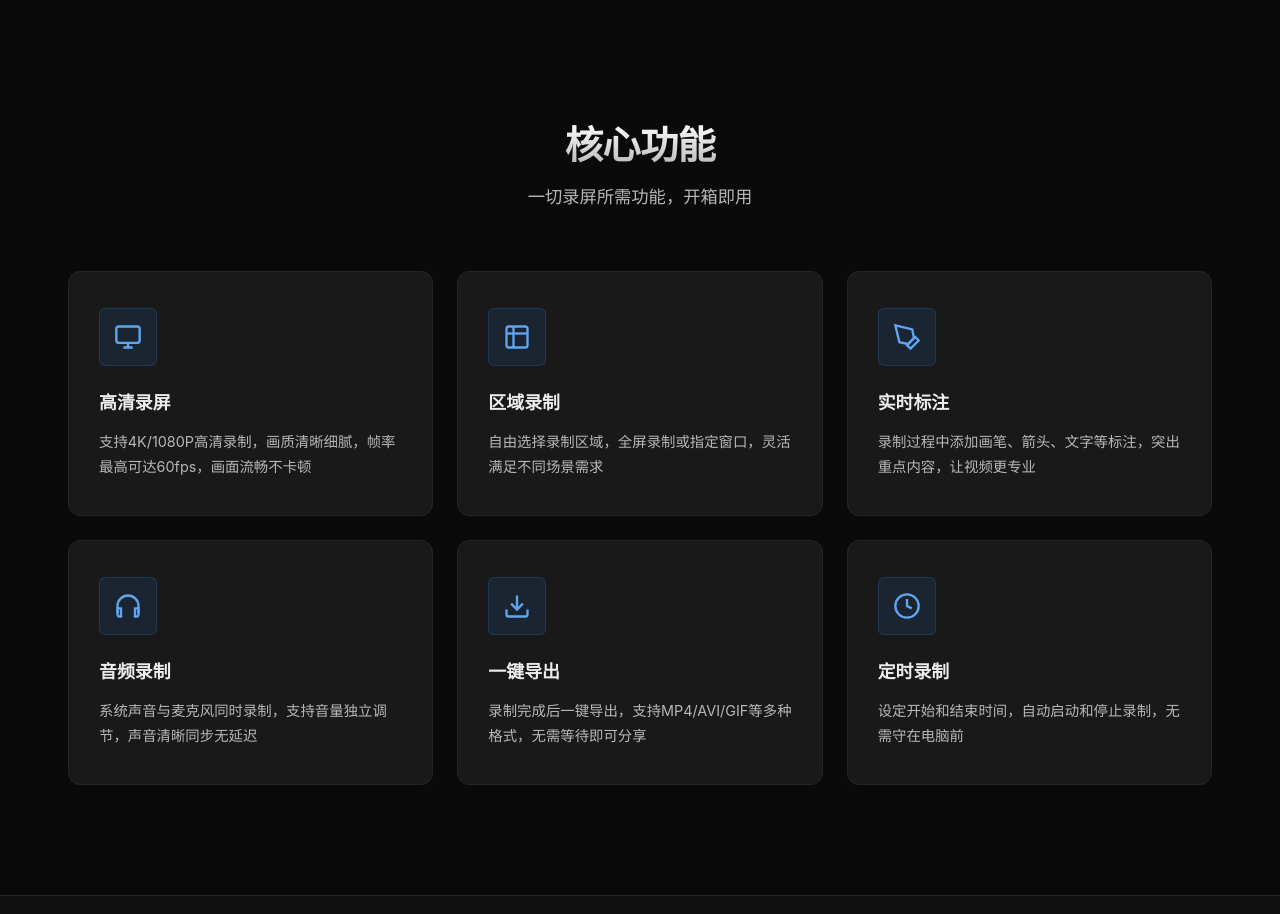
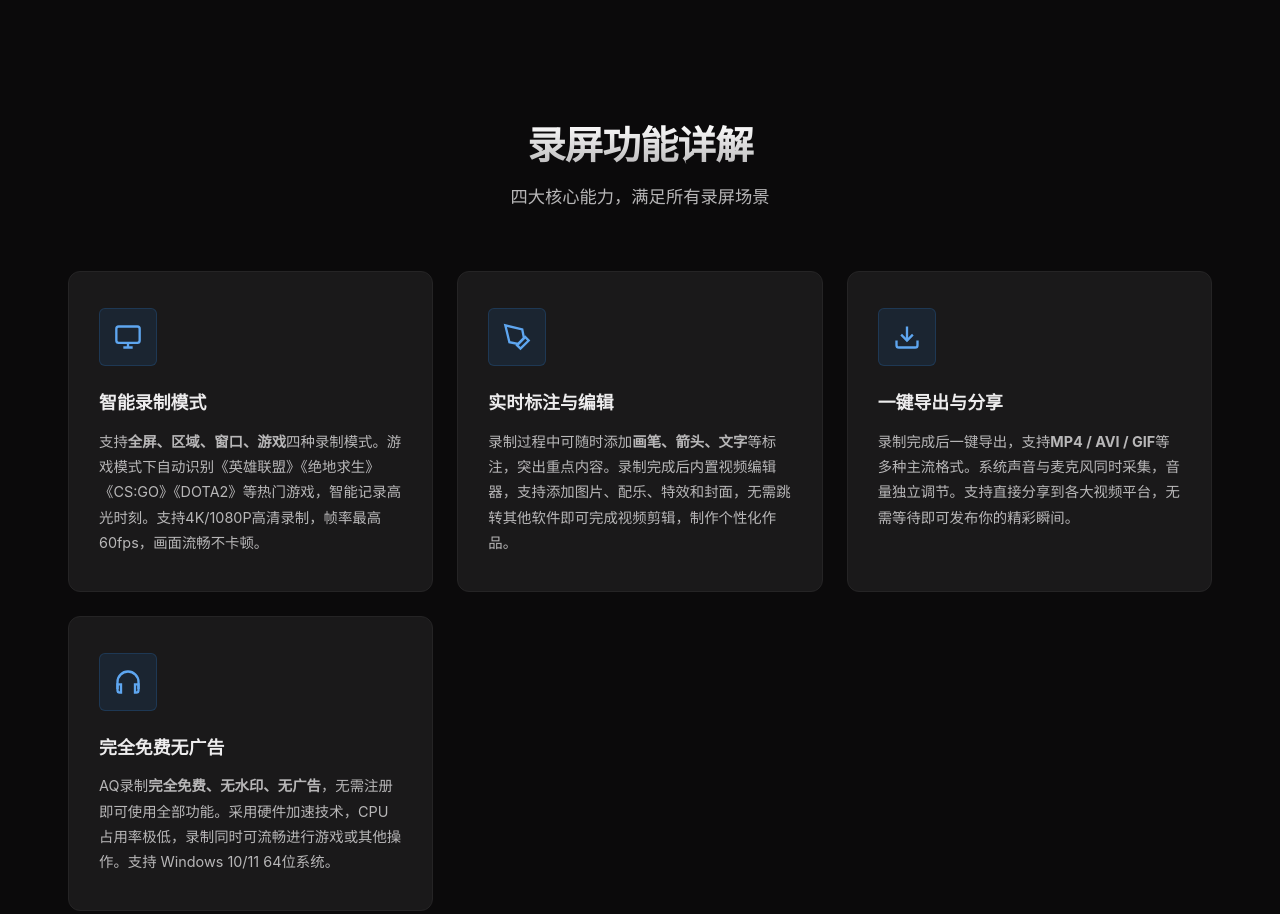
Before and after one commit to 3080040094/AQ-website, a website: page public/index.html in a window 1280 px wide. Shown: the part 740-1654 px from the top of the page. Drawn offline with Linux system fonts and the light colour scheme.

Commit message:
update: SEO优化、功能介绍重写、端口改为3000、添加进程守护

```diff
--- a/public/index.html
+++ b/public/index.html
@@ -3,9 +3,9 @@
 <head>
     <meta charset="UTF-8">
     <meta name="viewport" content="width=device-width, initial-scale=1.0">
-    <meta name="description" content="AQ录制 —— 专业录屏软件，简单高效。高清录屏、实时标注、一键导出，满足所有录屏需求。官方网站：http://aq.luzhi.com">
-    <meta name="keywords" content="AQ录制,屏幕录制,录屏软件,高清录屏,免费录屏">
-    <title>AQ录制 —— 专业录屏，简单高效</title>
+    <meta name="description" content="AQ录制 —— 免费无水印智能录屏软件。4K高清录制、实时标注、一键导出分享。支持游戏/桌面/窗口/区域录制。官方QQ群：632984162">
+    <meta name="keywords" content="AQ录制,屏幕录制,录屏软件,高清录屏,免费录屏,游戏录制,无水印录屏">
+    <title>AQ录制 —— 免费无水印智能录屏，简单高效</title>
     <link rel="stylesheet" href="styles.css">
 </head>
 <body>
@@ -35,8 +35,8 @@
         <div class="container">
             <div class="hero-content">
                 <h1>专业录屏，简单高效</h1>
-                <p class="hero-tagline">高清录屏 · 实时标注 · 一键导出</p>
-                <p class="hero-desc">AQ录制是一款免费的专业屏幕录制软件，支持4K高清录制、区域选择、音频同步采集，内置视频编辑和标注工具，让录屏变得简单高效。</p>
+                <p class="hero-tagline">免费无水印 · 4K高清 · 智能高光记录</p>
+                <p class="hero-desc">AQ录制是一款完全免费的智能录屏软件，支持4K/1080P高清录制、游戏自动高光、实时标注编辑、多格式一键导出。无广告无水印，即装即用。</p>
                 <div class="hero-actions">
                     <a href="/downloads/AQ_web_full.exe" class="btn btn-primary btn-lg">
                         <svg viewBox="0 0 24 24" width="20" height="20" fill="currentColor"><path d="M19 9h-4V3H9v6H5l7 7 7-7zM5 18v2h14v-2H5z"/></svg>
@@ -57,51 +57,37 @@
     <section class="features" id="features">
         <div class="container">
             <div class="section-header">
-                <h2>核心功能</h2>
-                <p>一切录屏所需功能，开箱即用</p>
+                <h2>录屏功能详解</h2>
+                <p>四大核心能力，满足所有录屏场景</p>
             </div>
             <div class="features-grid">
                 <div class="feature-card">
                     <div class="feature-icon">
                         <svg viewBox="0 0 24 24" width="28" height="28" fill="none" stroke="currentColor" stroke-width="2"><rect x="2" y="3" width="20" height="14" rx="2"/><line x1="8" y1="21" x2="16" y2="21"/><line x1="12" y1="17" x2="12" y2="21"/></svg>
                     </div>
-                    <h3>高清录屏</h3>
-                    <p>支持4K/1080P高清录制，画质清晰细腻，帧率最高可达60fps，画面流畅不卡顿</p>
-                </div>
-                <div class="feature-card">
-                    <div class="feature-icon">
-                        <svg viewBox="0 0 24 24" width="28" height="28" fill="none" stroke="currentColor" stroke-width="2"><rect x="3" y="3" width="18" height="18" rx="2"/><line x1="9" y1="3" x2="9" y2="21"/><line x1="3" y1="9" x2="21" y2="9"/></svg>
-                    </div>
-                    <h3>区域录制</h3>
-                    <p>自由选择录制区域，全屏录制或指定窗口，灵活满足不同场景需求</p>
+                    <h3>智能录制模式</h3>
+                    <p>支持<strong>全屏、区域、窗口、游戏</strong>四种录制模式。游戏模式下自动识别《英雄联盟》《绝地求生》《CS:GO》《DOTA2》等热门游戏，智能记录高光时刻。支持4K/1080P高清录制，帧率最高60fps，画面流畅不卡顿。</p>
                 </div>
                 <div class="feature-card">
                     <div class="feature-icon">
                         <svg viewBox="0 0 24 24" width="28" height="28" fill="none" stroke="currentColor" stroke-width="2"><path d="M12 19l7-7 3 3-7 7-3-3z"/><path d="M18 13l-1.5-7.5L2 2l3.5 14.5L13 18l5-5z"/></svg>
                     </div>
-                    <h3>实时标注</h3>
-                    <p>录制过程中添加画笔、箭头、文字等标注，突出重点内容，让视频更专业</p>
+                    <h3>实时标注与编辑</h3>
+                    <p>录制过程中可随时添加<strong>画笔、箭头、文字</strong>等标注，突出重点内容。录制完成后内置视频编辑器，支持添加图片、配乐、特效和封面，无需跳转其他软件即可完成视频剪辑，制作个性化作品。</p>
+                </div>
+                <div class="feature-card">
+                    <div class="feature-icon">
+                        <svg viewBox="0 0 24 24" width="28" height="28" fill="none" stroke="currentColor" stroke-width="2"><path d="M21 15v4a2 2 0 01-2 2H5a2 2 0 01-2-2v-4"/><polyline points="7,10 12,15 17,10"/><line x1="12" y1="15" x2="12" y2="3"/></svg>
+                    </div>
+                    <h3>一键导出与分享</h3>
+                    <p>录制完成后一键导出，支持<strong>MP4 / AVI / GIF</strong>等多种主流格式。系统声音与麦克风同时采集，音量独立调节。支持直接分享到各大视频平台，无需等待即可发布你的精彩瞬间。</p>
                 </div>
                 <div class="feature-card">
                     <div class="feature-icon">
                         <svg viewBox="0 0 24 24" width="28" height="28" fill="none" stroke="currentColor" stroke-width="2"><path d="M3 18v-6a9 9 0 0118 0v6"/><path d="M21 19a2 2 0 01-2 2h-1v-7h3v5zM3 19a2 2 0 002 2h1v-7H3v5z"/></svg>
                     </div>
-                    <h3>音频录制</h3>
-                    <p>系统声音与麦克风同时录制，支持音量独立调节，声音清晰同步无延迟</p>
-                </div>
-                <div class="feature-card">
-                    <div class="feature-icon">
-                        <svg viewBox="0 0 24 24" width="28" height="28" fill="none" stroke="currentColor" stroke-width="2"><path d="M21 15v4a2 2 0 01-2 2H5a2 2 0 01-2-2v-4"/><polyline points="7,10 12,15 17,10"/><line x1="12" y1="15" x2="12" y2="3"/></svg>
-                    </div>
-                    <h3>一键导出</h3>
-                    <p>录制完成后一键导出，支持MP4/AVI/GIF等多种格式，无需等待即可分享</p>
-                </div>
-                <div class="feature-card">
-                    <div class="feature-icon">
-                        <svg viewBox="0 0 24 24" width="28" height="28" fill="none" stroke="currentColor" stroke-width="2"><circle cx="12" cy="12" r="10"/><polyline points="12,6 12,12 16,14"/></svg>
-                    </div>
-                    <h3>定时录制</h3>
-                    <p>设定开始和结束时间，自动启动和停止录制，无需守在电脑前</p>
+                    <h3>完全免费无广告</h3>
+                    <p>AQ录制<strong>完全免费、无水印、无广告</strong>，无需注册即可使用全部功能。采用硬件加速技术，CPU占用率极低，录制同时可流畅进行游戏或其他操作。支持 Windows 10/11 64位系统。</p>
                 </div>
             </div>
         </div>
@@ -154,7 +140,7 @@
                         如何联系客服？
                         <svg class="faq-icon" viewBox="0 0 24 24" width="20" height="20" fill="none" stroke="currentColor" stroke-width="2"><polyline points="6,9 12,15 18,9"/></svg>
                     </button>
-                    <div class="faq-answer"><p>您可以通过QQ联系我们：3080040094，工作日9:00-18:00在线为您解答问题。</p></div>
+                    <div class="faq-answer"><p>您可以通过官方QQ群联系我们：<strong>632984162</strong>，在工作日9:00-18:00在线为您解答问题。</p></div>
                 </div>
             </div>
         </div>
@@ -165,13 +151,13 @@
         <div class="container">
             <div class="section-header">
                 <h2>立即开始录制</h2>
-                <p>免费下载AQ录制，体验专业录屏工具</p>
+                <p>直接下载AQ录制安装包，体验专业录屏工具</p>
             </div>
             <a href="/downloads/AQ_web_full.exe" class="btn btn-primary btn-lg">
                 <svg viewBox="0 0 24 24" width="20" height="20" fill="currentColor"><path d="M19 9h-4V3H9v6H5l7 7 7-7zM5 18v2h14v-2H5z"/></svg>
                 免费下载 Windows 版
             </a>
-            <p class="download-note">版本 v1.7.18 · 约 117MB · 支持 Windows 10/11 64位</p>
+            <p class="download-note">版本 v1.7.19 · 约 117MB · 支持 Windows 10/11 64位</p>
         </div>
     </section>
 
@@ -185,7 +171,7 @@
                         <span class="logo-text">AQ录制</span>
                     </div>
                     <p>YY Inc. 出品 · 专业录屏工具</p>
-                    <p>官方网站：<a href="http://aq.luzhi.com" target="_blank" rel="noopener" class="inline-link">aq.luzhi.com</a></p>
+                    <p>官方QQ群：<span style="color:#FFD200">632984162</span></p>
                 </div>
                 <div class="footer-links">
                     <h4>产品</h4>
@@ -196,7 +182,7 @@
                 <div class="footer-links">
                     <h4>支持</h4>
                     <a href="#faq">常见问题</a>
-                    <a href="tencent://message/?uin=3080040094" target="_blank">QQ客服：3080040094</a>
+                    <a href="https://qm.qq.com/cgi-bin/qm/qr?k=632984162" target="_blank">QQ群：632984162</a>
                 </div>
                 <div class="footer-links">
                     <h4>法律</h4>
```
Also changed, not shown: server.js (+12 -4 lines), 2 other files.
